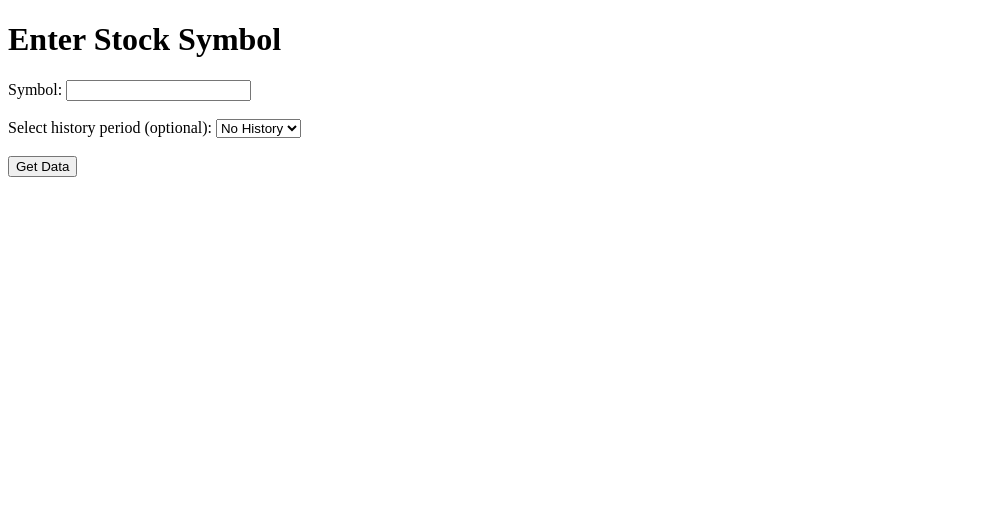
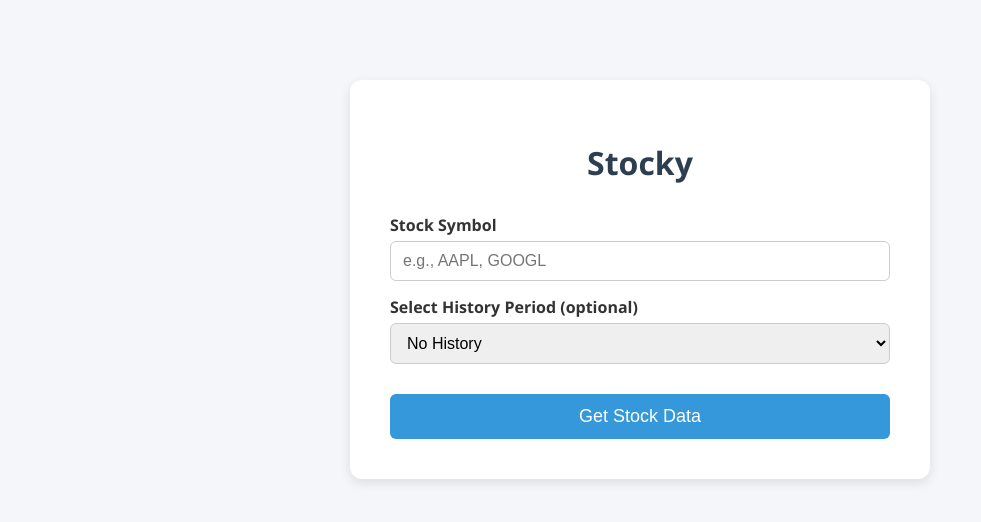
Before and after one commit to Megaman222111/stocky, a Flask app: page / in a window 1280 px wide. Shown: the top 522 px of the page, without its empty margins (0-981 px from the left). Run offline with Flask 3, Linux system fonts and the light colour scheme.

Commit message:
final copy completed

```diff
--- a/app.py
+++ b/app.py
@@ -6,13 +6,24 @@ app = Flask(__name__)
 @app.route('/', methods=['GET', 'POST'])
 def home():
     if request.method == 'POST':
-        symbol = request.form.get('symbol', '').strip()
-        want_history = request.form.get('history')  # e.g. '1mo', '1d', or None
+        symbol = request.form['symbol']
+        history = request.form.get('history')
 
-        data = getData(symbol, history=want_history)
-        return render_template('result.html', data=data['info'], history=data.get('history'))
+        try:
+            data = getData(symbol, history=history)
+
+            # Ensure 'info' is always at least an empty dict
+            info = data.get('info', {}) if data else {}
+            history_data = data.get('history', []) if data else []
+
+            return render_template('result.html', data=info, history=history_data)
+
+        except Exception as e:
+            print(f"Error fetching data: {e}")
+            return render_template('error.html')
 
     return render_template('index.html')
 
+
 if __name__ == '__main__':
     app.run(debug=True)
--- a/templates/index.html
+++ b/templates/index.html
@@ -2,16 +2,90 @@
 <html lang="en">
 <head>
   <meta charset="UTF-8" />
-  <title>Stock Info Form</title>
+  <title>Stocky - Stock Info</title>
+  <meta name="viewport" content="width=device-width, initial-scale=1" />
+
+  <style>
+    body {
+      margin: 0;
+      font-family: 'Segoe UI', Tahoma, Geneva, Verdana, sans-serif;
+      background: #f4f6f9;
+      color: #333;
+    }
+
+    .container {
+      max-width: 500px;
+      margin: 80px auto;
+      padding: 40px;
+      background: #fff;
+      box-shadow: 0 4px 12px rgba(0, 0, 0, 0.1);
+      border-radius: 12px;
+    }
+
+    h1 {
+      text-align: center;
+      color: #2c3e50;
+      font-size: 32px;
+      margin-bottom: 30px;
+    }
+
+    label {
+      display: block;
+      margin-top: 15px;
+      margin-bottom: 5px;
+      font-weight: 600;
+    }
+
+    input[type="text"],
+    select {
+      width: 100%;
+      padding: 10px 12px;
+      border: 1px solid #ccc;
+      border-radius: 6px;
+      box-sizing: border-box;
+      font-size: 16px;
+      transition: border-color 0.3s;
+    }
+
+    input[type="text"]:focus,
+    select:focus {
+      border-color: #3498db;
+      outline: none;
+    }
+
+    button {
+      margin-top: 30px;
+      width: 100%;
+      padding: 12px;
+      background-color: #3498db;
+      color: white;
+      border: none;
+      border-radius: 6px;
+      font-size: 18px;
+      cursor: pointer;
+      transition: background-color 0.3s ease;
+    }
+
+    button:hover {
+      background-color: #2980b9;
+    }
+
+    .footer {
+      text-align: center;
+      margin-top: 50px;
+      font-size: 14px;
+      color: #888;
+    }
+  </style>
 </head>
 <body>
-  <h1>Enter Stock Symbol</h1>
+  <div class="container">
+    <h1>Stocky</h1>
     <form method="post">
-    <label for="symbol">Symbol:</label>
-    <input type="text" id="symbol" name="symbol" required />
-    <br /><br />
+      <label for="symbol">Stock Symbol</label>
+      <input type="text" id="symbol" name="symbol" placeholder="e.g., AAPL, GOOGL" required />
 
-    <label for="history">Select history period (optional):</label>
+      <label for="history">Select History Period (optional)</label>
       <select name="history" id="history">
         <option value="">No History</option>
         <option value="1d">1 Day</option>
@@ -23,9 +97,10 @@
         <option value="2y">2 Years</option>
         <option value="5y">5 Years</option>
       </select>
-    <br /><br />
 
-    <button type="submit">Get Data</button>
+      <button type="submit">Get Stock Data</button>
     </form>
+  </div>
+
 </body>
 </html>
```
Also changed, not shown: templates/error.html (added, +62 -0 lines), templates/result.html (+62 -108 lines). Lines whose indentation alone changed are shown as unchanged.
